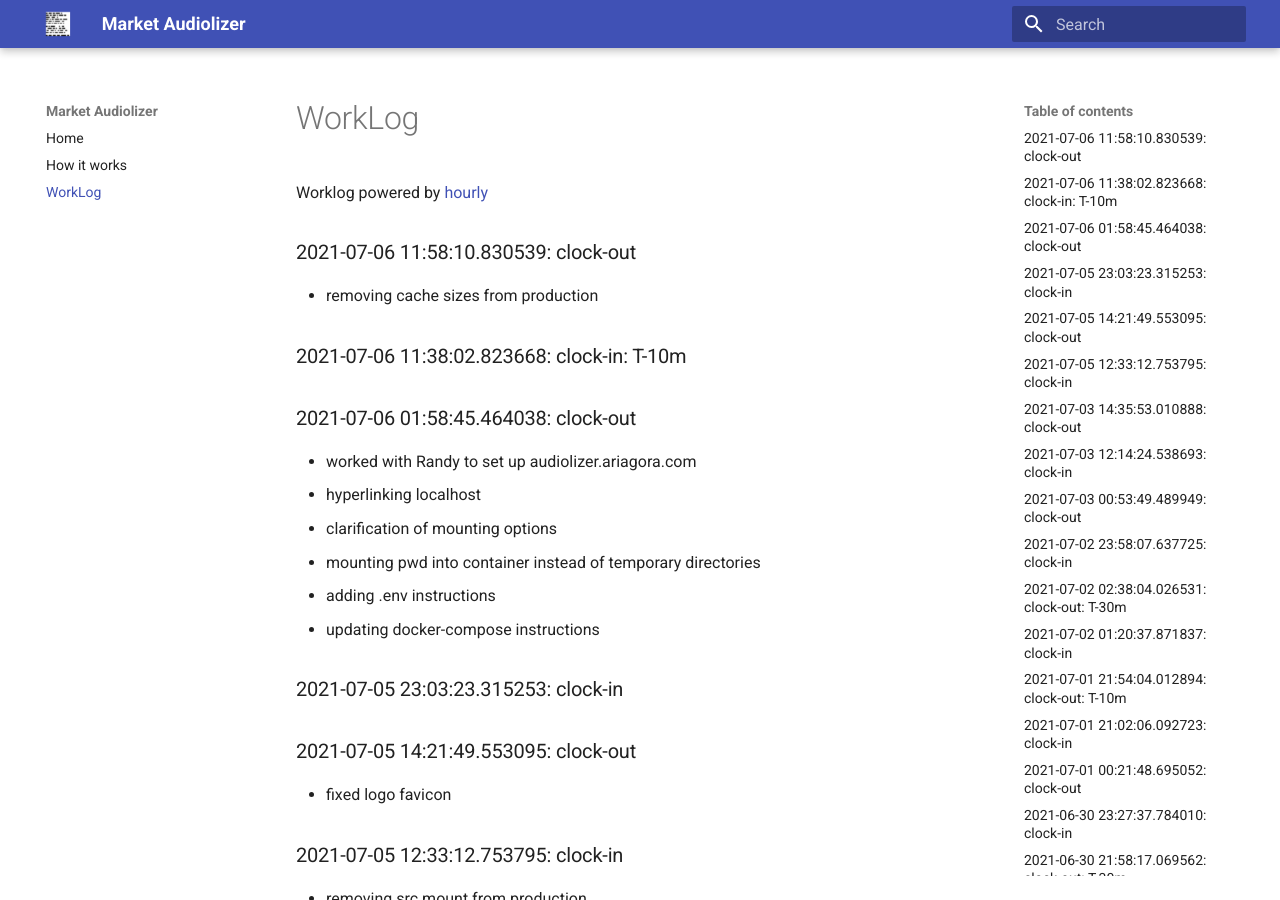
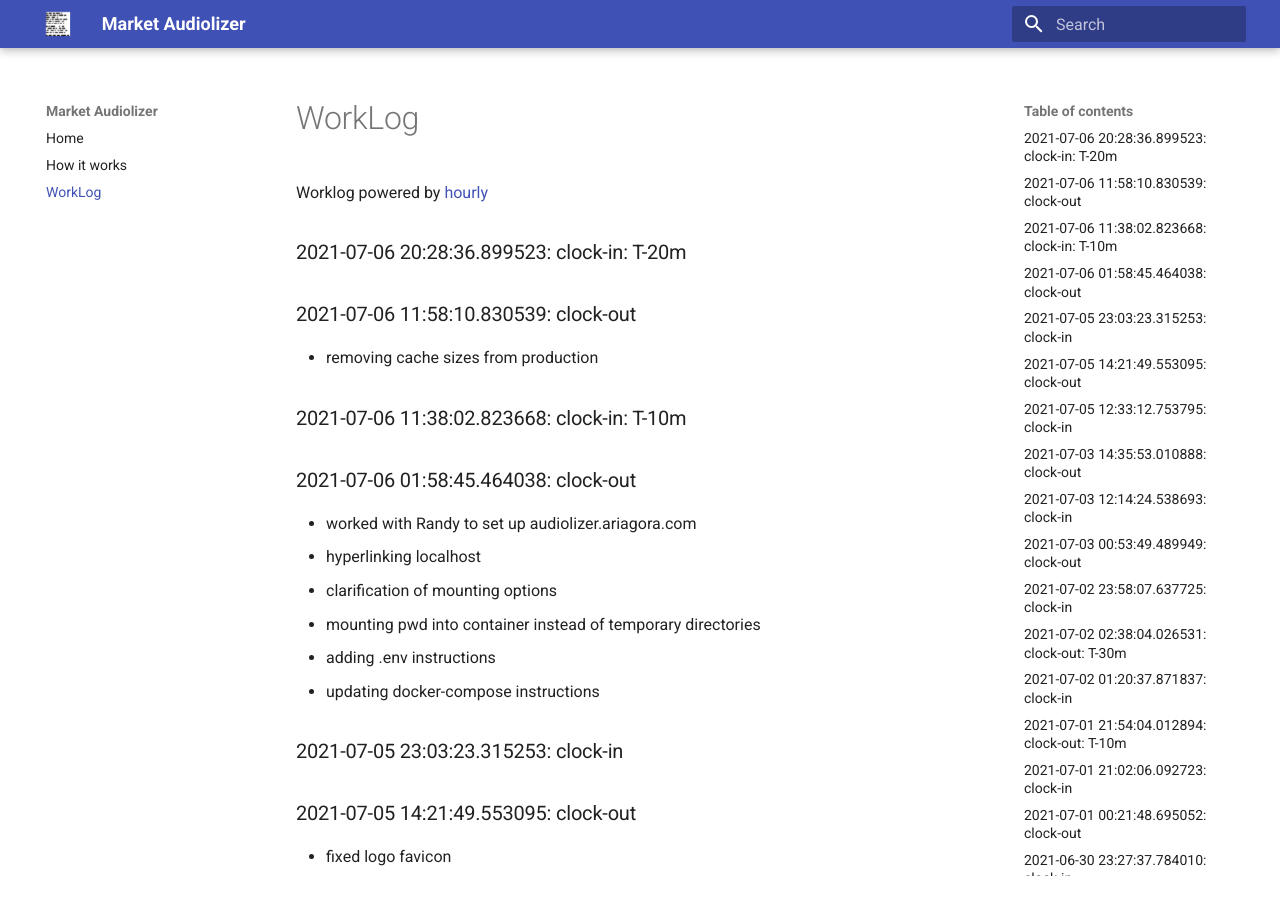
Before and after one commit to asherp/audiolizer, an MkDocs documentation site: the page built from docs/WorkLog.md, in a window 1280 px wide and 900 px high. Built offline with MkDocs 1.6.1 and Material for MkDocs 9.7.7, drawn with Linux system fonts in a browser that asks for light colours.

Commit message:
clock-in: T-20m

```diff
--- a/WorkLog.md
+++ b/WorkLog.md
@@ -1,3 +1,6 @@
+
+### 2021-07-06 20:28:36.899523: clock-in: T-20m
+
 ### 2021-07-06 11:58:10.830539: clock-out
 
 * removing cache sizes from production
```
